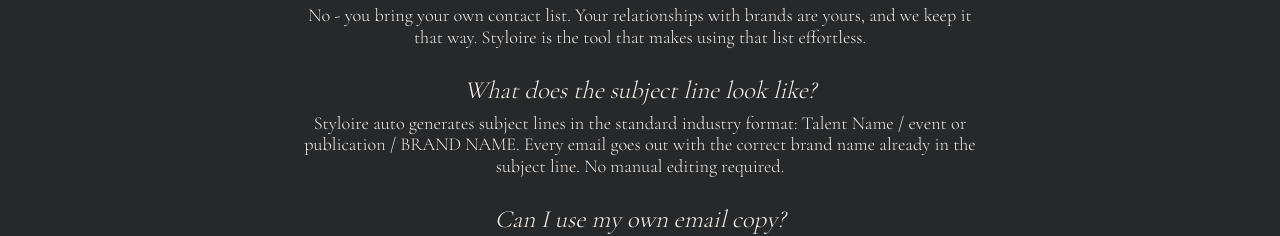
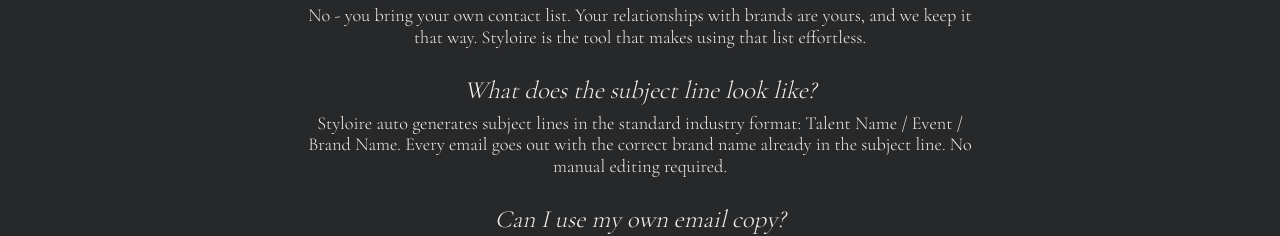
Before and after one commit to neelbarm/Styloire, a Next.js app: page /faqs in a window 1280 px wide. Shown: the part 1112-1348 px from the top of the page. Built offline with nearby package versions, Linux system fonts and the light colour scheme; no server answers.

Commit message:
Fix FAQ subject format copy

```diff
--- a/components/marketing/faq-content.tsx
+++ b/components/marketing/faq-content.tsx
@@ -37,7 +37,7 @@
       },
       {
         q: "What does the subject line look like?",
-        a: "Styloire auto generates subject lines in the standard industry format: Talent Name / event or publication / BRAND NAME. Every email goes out with the correct brand name already in the subject line. No manual editing required."
+        a: "Styloire auto generates subject lines in the standard industry format: Talent Name / Event / Brand Name. Every email goes out with the correct brand name already in the subject line. No manual editing required."
       },
       {
         q: "Can I use my own email copy?",
```
